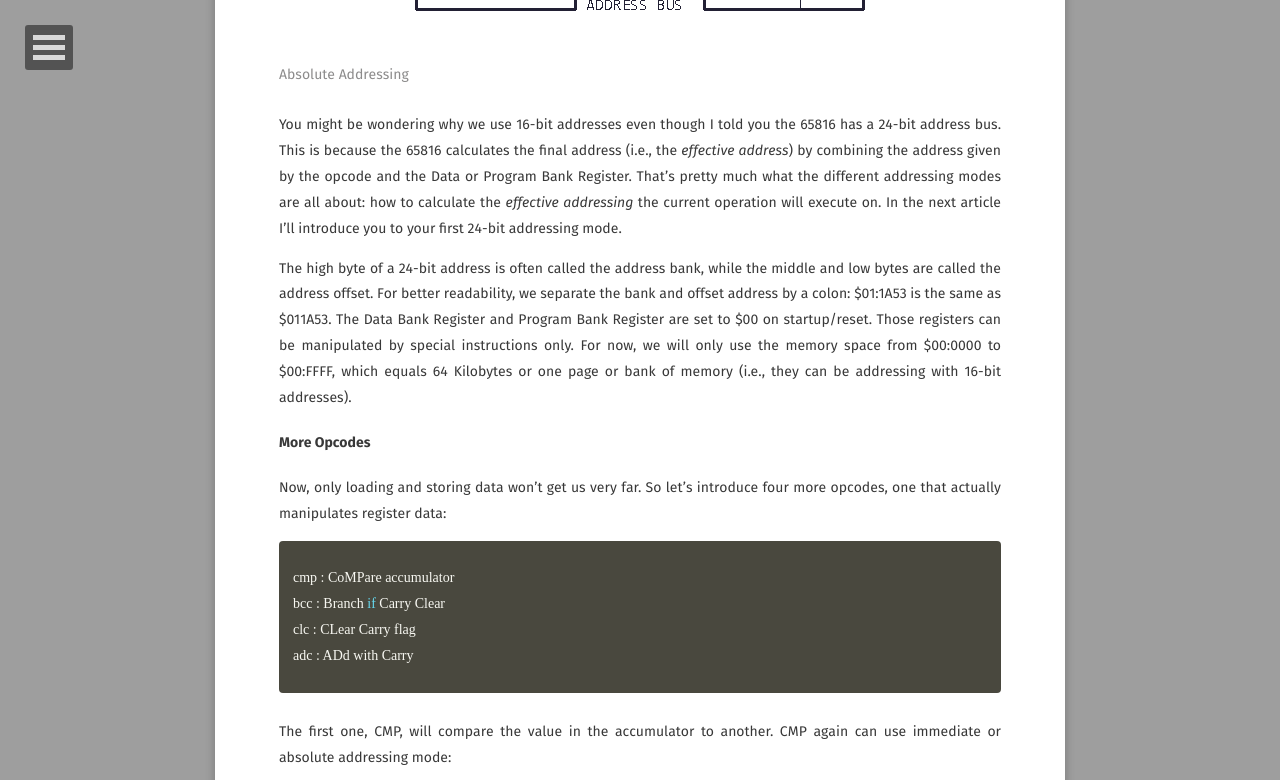
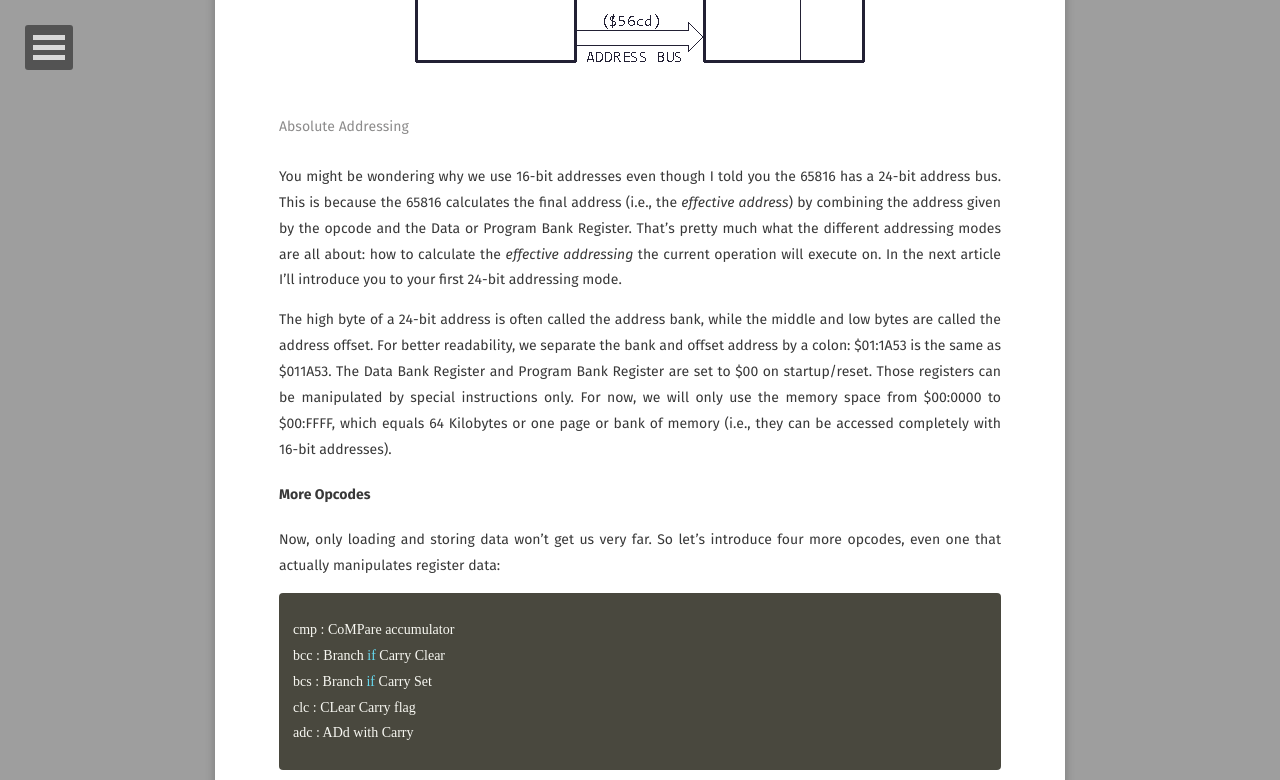
Before and after one commit to georgjz/georgjz.github.io, a Jekyll site: the page built from _posts/snesaa/2018-08-02-snesaa02.md, in a window 1280 px wide and 1400 px high, scrolled down 8290 px, cut to the strip 0-780 px from the top of the window. Built offline with Jekyll 4.4.1, drawn with Linux system fonts in a browser that asks for light colours; some web fonts are replaced; comment, search, counter and statistics services are not loaded; some of the changed text lies outside the part shown.

Commit message:
Improve SAA02

```diff
--- a/_posts/snesaa/2018-08-02-snesaa02.md
+++ b/_posts/snesaa/2018-08-02-snesaa02.md
@@ -76,7 +76,7 @@
 * **Processor Status Register (SPR)**: holds the state of the processor after the last instruction
 
 We will discuss each register in detail when appropriate. For now, we will only look at the Processor Status Registers. Every bit within it represents a certain state of the processor:
-* **N**: Negative flag. Is set when the result of the last operation is a negative number
+* **N**: Negative flag. Is set when the result of the last operation is a negative number (i.e., the most significant bit of the result is set)
 * **V**: Overflow flag. Is set when the last operation results in an overflow.
 * **M**: Memory/Accumulator Select flag. Controls the size of register A, the accumulator. If set, the accumulator will be 8-bit, else 16-bit.
 * **X**: Index Register Select flag. The same as the Memory/Accumulator Select flag, but for the X and Y registers.
@@ -162,14 +162,15 @@
 
 You might be wondering why we use 16-bit addresses even though I told you the 65816 has a 24-bit address bus. This is because the 65816 calculates the final address (i.e., the *effective address*) by combining the address given by the opcode and the Data or Program Bank Register. That's pretty much what the different addressing modes are all about: how to calculate the *effective addressing* the current operation will execute on. In the next article I'll introduce you to your first 24-bit addressing mode.
 
-The high byte of a 24-bit address is often called the address bank, while the middle and low bytes are called the address offset. For better readability, we separate the bank and offset address by a colon: $01:1A53 is the same as $011A53. The Data Bank Register and Program Bank Register are set to $00 on startup/reset. Those registers can be manipulated by special instructions only. For now, we will only use the memory space from $00:0000 to $00:FFFF, which equals 64 Kilobytes or one page or bank of memory (i.e., they can be addressing with 16-bit addresses).
+The high byte of a 24-bit address is often called the address bank, while the middle and low bytes are called the address offset. For better readability, we separate the bank and offset address by a colon: $01:1A53 is the same as $011A53. The Data Bank Register and Program Bank Register are set to $00 on startup/reset. Those registers can be manipulated by special instructions only. For now, we will only use the memory space from $00:0000 to $00:FFFF, which equals 64 Kilobytes or one page or bank of memory (i.e., they can be accessed completely with 16-bit addresses).
 
 #### More Opcodes
-Now, only loading and storing data won't get us very far. So let's introduce four more opcodes, one that actually manipulates register data:
+Now, only loading and storing data won't get us very far. So let's introduce four more opcodes, even one that actually manipulates register data:
 
 {% highlight shell %}
 cmp : CoMPare accumulator
 bcc : Branch if Carry Clear
+bcs : Branch if Carry Set
 clc : CLear Carry flag
 adc : ADd with Carry
 {% endhighlight %}
@@ -178,9 +179,11 @@
 
 {% gist 9649fd93c99a301ea02e8b487ed352f7 %}
 
-Earlier I told you about the importance of understanding how opcodes affect the processor status register. CMP will set or clear the carry flag depending on the result: If the value in the accumulator is smaller than the value we compare it to, the carry flag will be clear. If the value in the accumulator is equal and greater than the compare value, the carry flag will be set. This behavior can be used to implement something similar to conditional expressions or if-else expressions.
+Earlier I told you about the importance of understanding how opcodes affect the processor status register. CMP will set or clear the carry flag depending on the result: If the value in the accumulator *is smaller* than the value we compare it to, the carry flag will be clear. If the value in the accumulator is *equal and greater* than the compare value, the carry flag will be set. This behavior can be used to implement something similar to conditional expressions or if-else expressions.
 
-Enter your first branch instruction, BCC. This opcode will check whether the carry flag is set or clear. If it is clear, the program will jump (i.e., branch) to the label/address specified in the opcode. Labels are a useful tool to make our code more readable. Instead of using fixed addresses like $124A we let the assembler replace our labels with the actual address.
+Enter your first branch instructions, BCC. This opcode will check whether the carry flag is set or clear. If it is clear, the program will branch (i.e., jump) to the label/address specified in the opcode and continue execution from there. Labels are a useful tool to make our code more readable. Instead of using fixed addresses like $124A we let the assembler replace our labels with the actual address.
+
+BCS works the exact same way, but it will branch if the carry flag is set. We will see an example of this in a moment.
 
 For now, think of labels as an alias for a given address or number.
 
```
Also changed, not shown: other parts of _posts/snesaa/2018-08-02-snesaa02.md (+2 -2 lines).
